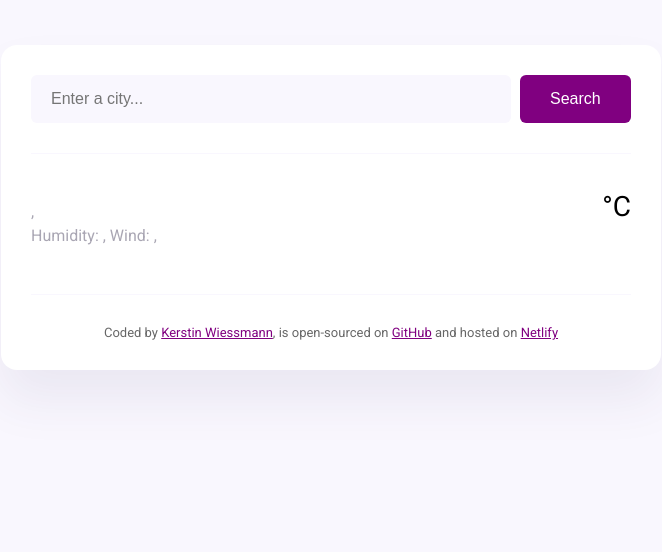
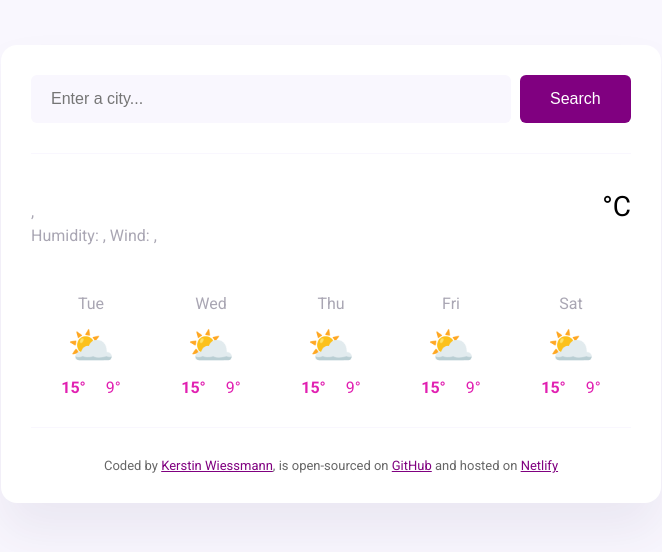
Before and after one commit to KerstinWieseline/wetter, a plain HTML site: page index.html in a window 1280 px wide. Shown: the whole page, without its empty margins (309-971 px from the left). Drawn offline with nearby package versions, Linux system fonts and the light colour scheme; no server answers.

Commit message:
Added html and css styling for weather forecast

```diff
--- a/index.html
+++ b/index.html
@@ -36,6 +36,48 @@
                 <div class="weather-app-unit">°C</div>
             </div>
         </div>
+        <div class="weather-forecast">
+            <div class="weather-forecast-day">
+                <div class="weather-forecast-date">Tue</div>
+                <div class="weather-forecast-icon">⛅</div>
+                <div class="weather-forecast-temperatures">
+                        <div class="weather-forecast-temperature"><strong>15°</strong></div>
+                        <div class="weather-forecast-temperature">9°</div>
+                </div>
+            </div>
+            <div class="weather-forecast-day">
+                <div class="weather-forecast-date">Wed</div>
+                <div class="weather-forecast-icon">⛅</div>
+                <div class="weather-forecast-temperatures">
+                    <div class="weather-forecast-temperature"><strong>15°</strong></div>
+                    <div class="weather-forecast-temperature">9°</div>
+                </div>
+            </div>
+            <div class="weather-forecast-day">
+                <div class="weather-forecast-date">Thu</div>
+                <div class="weather-forecast-icon">⛅</div>
+                <div class="weather-forecast-temperatures">
+                    <div class="weather-forecast-temperature"><strong>15°</strong></div>
+                    <div class="weather-forecast-temperature">9°</div>
+                </div>
+            </div>
+            <div class="weather-forecast-day">
+                <div class="weather-forecast-date">Fri</div>
+                <div class="weather-forecast-icon">⛅</div>
+                <div class="weather-forecast-temperatures">
+                    <div class="weather-forecast-temperature"><strong>15°</strong></div>
+                    <div class="weather-forecast-temperature">9°</div>
+                </div>
+            </div>
+            <div class="weather-forecast-day">
+                <div class="weather-forecast-date">Sat</div>
+                <div class="weather-forecast-icon">⛅</div>
+                <div class="weather-forecast-temperatures">
+                    <div class="weather-forecast-temperature"><strong>15°</strong></div>
+                    <div class="weather-forecast-temperature">9°</div>
+                </div>
+            </div>
+        </div>
     </main>
 
     <footer>Coded by
--- a/src/style.css
+++ b/src/style.css
@@ -76,6 +76,32 @@ main {
     display: flex;
     justify-content: space-between;
 }
+.weather-forecast {
+    display: flex;
+    justify-content: space-around;
+    margin-top: 30px;
+}
+.weather-forecast-date {
+    text-align: center;
+    color: rgba(39, 33, 66, 0.4);
+    font-size: 16px;
+    line-height: 20px;
+    margin-bottom: 10px;
+}
+.weather-forecast-icon {
+    font-size: 38px;
+    text-align: center;
+    }
+.weather-forecast-temperatures {
+    text-align: center;
+    color: rgb(225, 32, 177);
+    margin-top: 10px;
+    display: flex;
+    justify-content: center;
+}
+.weather-forecast-temperature {
+    padding: 0 10px;
+}
 footer {
     border-top: 1px solid #f9f7fe;
     padding: 30px 0 0 0;
```
Lines whose indentation alone changed are shown as unchanged.
